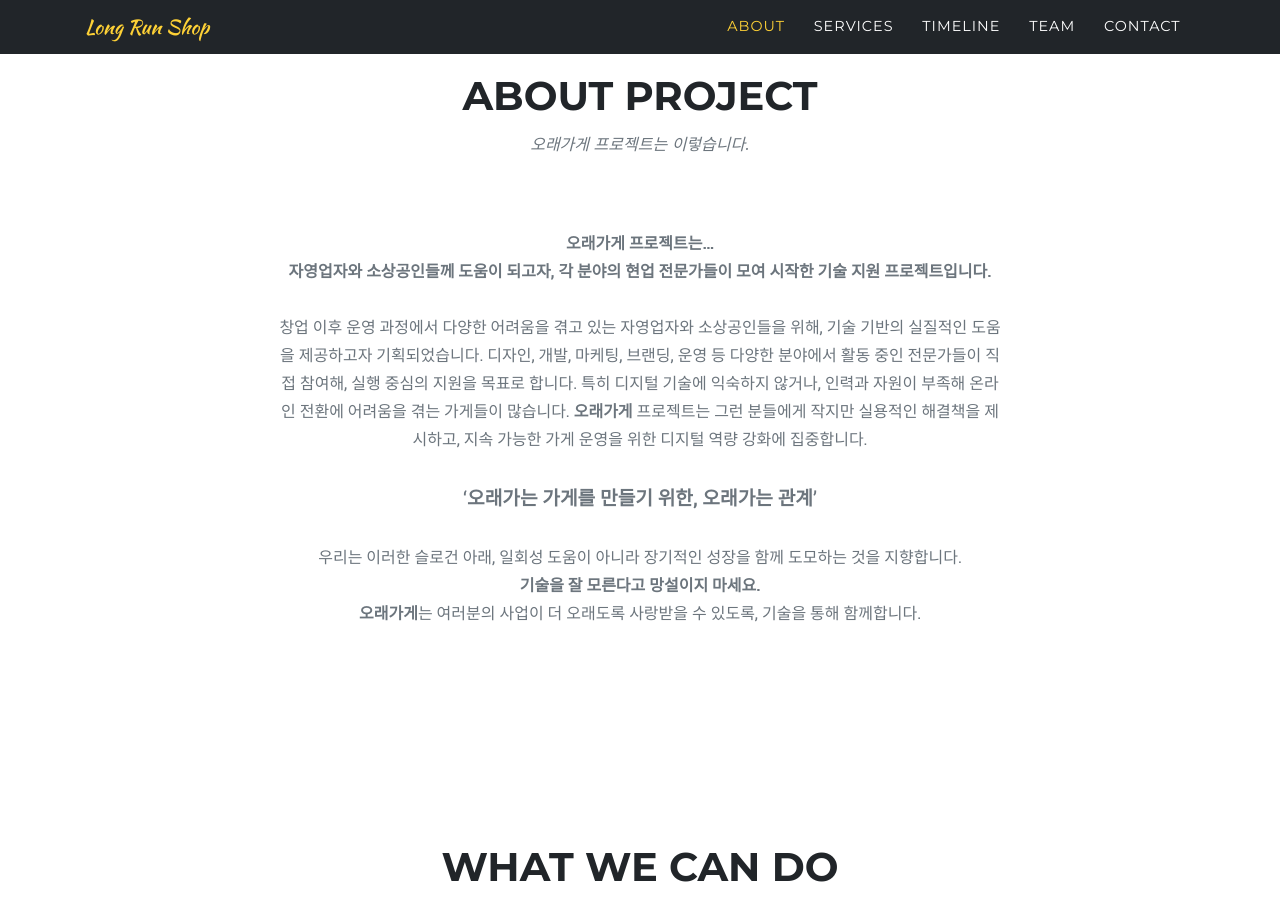
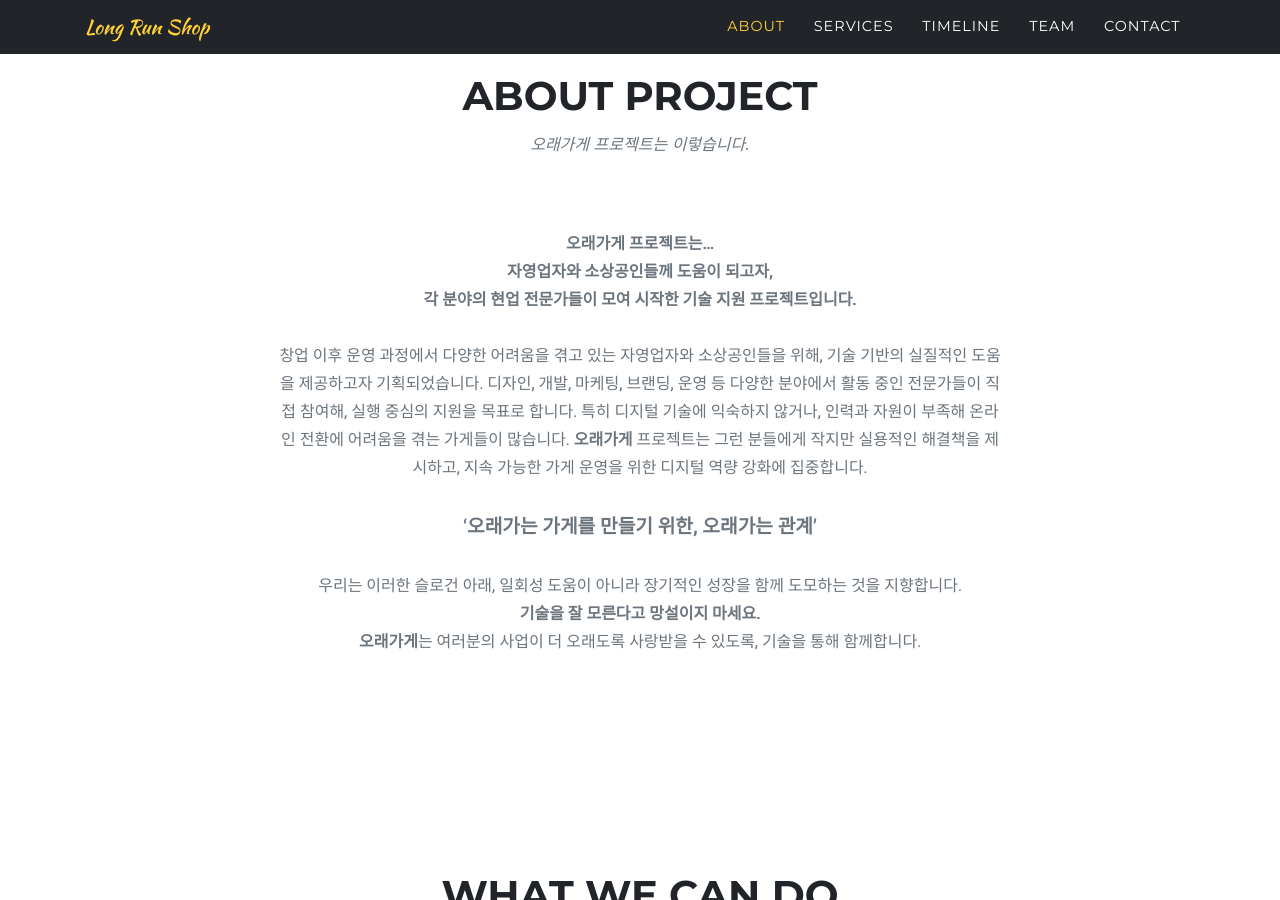
Before and after one commit to WowPeter/long-run-shop, a Jekyll site: the page built from index.md, in a window 1280 px wide and 900 px high, scrolled down 873 px. Built offline with Jekyll 4.4.1, drawn with Linux system fonts in a browser that asks for light colours; some web fonts are replaced.

```diff
--- a/_data/sitetext.yml
+++ b/_data/sitetext.yml
@@ -65,7 +65,7 @@ en: &DEFAULT_EN
     title: "About Project"
     text: "오래가게 프로젝트는 이렇습니다."
     body: "**오래가게 프로젝트는...**<br>
-    **자영업자와 소상공인들께 도움이 되고자, 각 분야의 현업 전문가들이 모여 시작한 기술 지원 프로젝트입니다.**<br><br>
+    **자영업자와 소상공인들께 도움이 되고자,<br>각 분야의 현업 전문가들이 모여 시작한 기술 지원 프로젝트입니다.**<br><br>
     창업 이후 운영 과정에서 다양한 어려움을 겪고 있는 자영업자와 소상공인들을 위해, 기술 기반의 실질적인 도움을 제공하고자 기획되었습니다.
     디자인, 개발, 마케팅, 브랜딩, 운영 등 다양한 분야에서 활동 중인 전문가들이 직접 참여해, 실행 중심의 지원을 목표로 합니다.
     특히 디지털 기술에 익숙하지 않거나, 인력과 자원이 부족해 온라인 전환에 어려움을 겪는 가게들이 많습니다.
--- a/_layouts/home.html
+++ b/_layouts/home.html
@@ -7,5 +7,4 @@ layout: default
 {% include services.html %}
 {% include timeline.html %}
 {% include team.html %}
-{% include clients.html %}
 {% include contact.html %}
```
